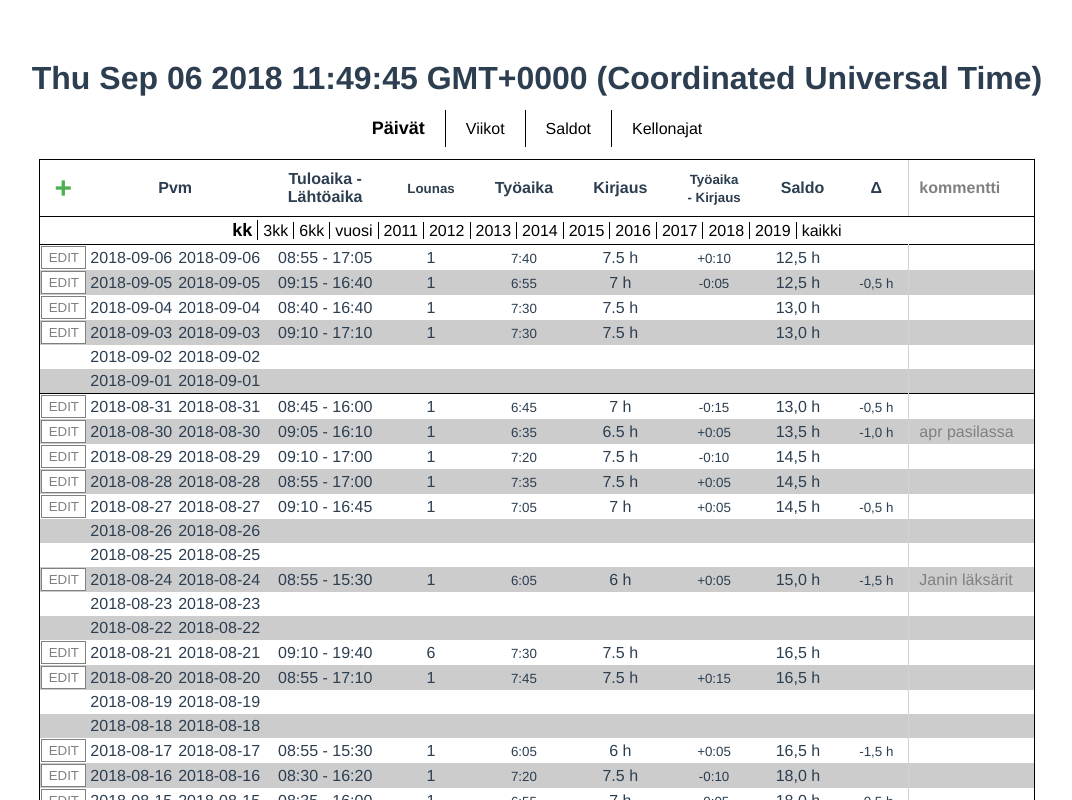
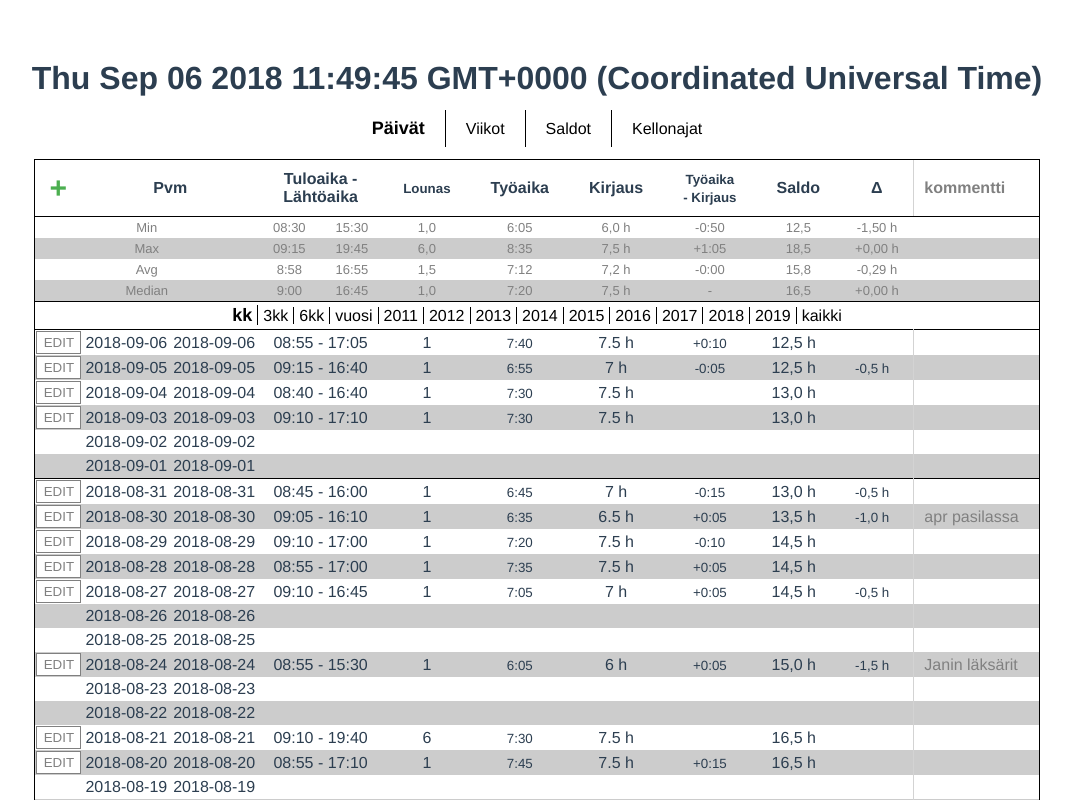
Before and after one commit to tzrissan/tuntikirjanpito, a Vue app: page /#/ in a window 1280 px wide. Shown: the top 800 px of the page, without its empty margins (103-1175 px from the left). Built offline with nearby package versions, Linux system fonts and the light colour scheme.

Commit message:
Tilastoja myös päiväkohtaisesti

```diff
--- /dev/null
+++ b/src/components/PaivaTilastoRivi.vue
@@ -0,0 +1,37 @@
+<template>
+    <tr>
+        <td colspan="3">{{ title }}</td>
+        <td>{{ values.tuloaika }}</td>
+        <td>{{ values.lahtoaika }}</td>
+        <td>{{ values.lounaita | numeral('0.0') }}</td>
+        <td>{{ values.tyoaika | aikavali2UiStr }}</td>
+        <td>{{ values.kirjaus | numeral('0.0') }} h</td>
+        <td>{{ values.kirjausvirheenmuutos | aikavali2UiStr(true) }}</td>
+        <td>{{ values.saldo | numeral('0.0') }}</td>
+        <td>{{ values.saldomuutos | numeral('+0.00') }} h</td>
+        <td></td>
+    </tr>
+</template>
+
+<script>
+
+    export default {
+        name: 'PaivaTilastoRivi',
+        props: {
+            title: String,
+            values: Object
+        }
+    }
+
+</script>
+
+<style scoped>
+    tr {
+        color: grey;
+        font-size: small;
+    }
+    td {
+        padding: 3px 15px;
+        white-space: nowrap;
+    }
+</style>
--- a/src/date-time-util.js
+++ b/src/date-time-util.js
@@ -21,7 +21,7 @@ export function nyt() {
 }
 
 export function formatTimeFromString(time) {
-    if (!time || time.length ===0) {
+    if (!time || time.length === 0) {
         return undefined;
     } else {
         const hour = numeral(time.replace(TIME_REGEX, '$1')).format('00');
@@ -63,6 +63,20 @@ export function aikavaliMinuutteina(alku, loppu, lounaita = 0, oletusarvo = unde
     return (loppuH - alkuH) * 60 + (loppuM - alkuM) - (lounaita * 30);
 }
 
+export function aikavali2UiStr(aikavaliMinuutteina, naytaPlusMerkki = false) {
+    if (_.isNumber(aikavaliMinuutteina) && !_.isNaN(aikavaliMinuutteina)) {
+        const sign = aikavaliMinuutteina < 0 ? '-' : (aikavaliMinuutteina > 0 && naytaPlusMerkki ? '+' : '');
+        const minuutteja = Math.abs(aikavaliMinuutteina);
+        const d = numeral(Math.trunc(minuutteja / (24 * 60))).format('0');
+        const h = numeral(Math.trunc(minuutteja / 60) - (d * 24)).format('00');
+        const m = numeral(Math.trunc(minuutteja % 60)).format('00');
+        const fullText = `${sign}${d}:${h}:${m}`;
+        return fullText.replace(/^([+-]?)0:0?([1-9]?[0-9]:)/, '$1$2').replace(/^0:00$/, '-');
+    } else {
+        return aikavaliMinuutteina;
+    }
+}
+
 export function minuutitKellonaikana(minuuttia = 0) {
     const h = Math.trunc(minuuttia / 60);
     const m = Math.trunc(minuuttia % 60);
@@ -73,8 +87,8 @@ export function kaikkiAikavalit(alku, loppu, step = 'week') {
     const aikavalit = [];
     for (let i = moment(alku).startOf(step); !i.isAfter(loppu); i = i.add(1, step)) {
         aikavalit.push({
-            alku : moment(i).startOf(step),
-            loppu : moment(i).endOf(step),
+            alku: moment(i).startOf(step),
+            loppu: moment(i).endOf(step),
         });
     }
     return aikavalit;
--- a/src/main.js
+++ b/src/main.js
@@ -3,24 +3,13 @@ import App from './App.vue'
 import _ from 'lodash';
 import numeral from 'numeral';
 import router from './router'
+import {aikavali2UiStr} from './date-time-util'
 
 const moment = require('moment');
 require('moment/locale/fi');
 moment.locale('fi');
 
-Vue.filter('aikavali2UiStr', function (aikavaliMinuutteina, naytaPlusMerkki = false) {
-    if (_.isNumber(aikavaliMinuutteina) && !_.isNaN(aikavaliMinuutteina)) {
-        const sign = aikavaliMinuutteina < 0 ? '-' : (aikavaliMinuutteina > 0 && naytaPlusMerkki ? '+' : '');
-        const minuutteja = Math.abs(aikavaliMinuutteina);
-        const d = numeral(Math.trunc(minuutteja / (24 * 60))).format('0');
-        const h = numeral(Math.trunc(minuutteja / 60) - (d * 24)).format('00');
-        const m = numeral(Math.trunc(minuutteja % 60)).format('00');
-        const fullText = `${sign}${d}:${h}:${m}`;
-        return fullText.replace(/^([+-]?)0:0?([1-9]?[0-9]:)/, '$1$2').replace(/^0:00$/, '-');
-    } else {
-        return aikavaliMinuutteina;
-    }
-});
+Vue.filter('aikavali2UiStr', aikavali2UiStr);
 
 Vue.filter("numeral", function (value, format = '0') {
     if (_.isNumber(value) && !_.isNaN(value)) {
@@ -52,7 +41,7 @@ numeral.locale('fi');
 
 
 Vue.config.productionTip = false;
-Vue.use(require('vue-moment'), { moment });
+Vue.use(require('vue-moment'), {moment});
 new Vue({
     router,
     render: h => h(App)
--- a/src/util.js
+++ b/src/util.js
@@ -1,6 +1,8 @@
-export const min = (a, i) => !i || a < i ? a : i;
-export const max = (a, i) => !i || a > i ? a : i;
-export const exists = x => !!x;
+import _ from 'lodash'
+
+export const min = (a, i) => _.isUndefined(i) || a < i ? a : i;
+export const max = (a, i) => _.isUndefined(i) || a > i ? a : i;
+export const exists = x => !_.isUndefined(x);
 export const sum = (a, i) => a + i;
 export const avg = (l = []) => l.length > 0 ? l.reduce(sum, 0) / l.length : undefined;
 export const median = (l = []) => {
--- a/src/views/Paivat.vue
+++ b/src/views/Paivat.vue
@@ -19,7 +19,7 @@
                 <tr>
                     <th class="toiminnot uusi" v-on:click="local.uusi = true; local.editId = undefined;">+</th>
                     <th colspan="2">Pvm</th>
-                    <th>Tuloaika - <br> Lähtöaika</th>
+                    <th colspan="2">Tuloaika - <br> Lähtöaika</th>
                     <th><small>Lounas</small></th>
                     <th>Työaika</th>
                     <th>Kirjaus</th>
@@ -30,11 +30,17 @@
                 </tr>
                 </thead>
                 <tbody>
-                <UusiRivi v-if="local.uusi" v-bind:done="uusiRiviLisatty"></UusiRivi>
+                    <UusiRivi v-if="local.uusi" v-bind:done="uusiRiviLisatty"></UusiRivi>
+                </tbody>
+                <tbody>
+                    <PaivaTilastoRivi title="Min" :values="minValues"/>
+                    <PaivaTilastoRivi title="Max" :values="maxValues"/>
+                    <PaivaTilastoRivi title="Avg" :values="avgValues"/>
+                    <PaivaTilastoRivi title="Median" :values="medianValues"/>
                 </tbody>
                 <tbody>
                 <tr>
-                    <td colspan="11" class="rajoitus">
+                    <td colspan="12" class="rajoitus">
                         <div class="clickable"
                              v-for="sivukoko in sivukoot"
                              v-bind:key="sivukoko.name"
@@ -60,7 +66,7 @@
                     <td  class="pvm">
                         {{ paiva.date | moment("D.M.YYYY") }}
                     </td>
-                    <td  class="tuloJaLahtoajat">
+                    <td colspan="2" class="tuloJaLahtoajat">
                         <div v-for="merkinta in paiva.merkinnat" v-bind:key="merkinta.id">
                             <template v-if="isEditing(paiva)">
                                 <input type="text" class="tuloaika" minlength="3" maxlength="5" v-model="merkinta.tuloaika"/>
@@ -138,12 +144,16 @@
 
 <script>
 
-    import _ from 'lodash';
-    import axios from 'axios';
-    import moment from 'moment';
-    import Tuntikirjanpito from '../data.js';
-    import UusiRivi from "./UusiRivi";
-    import {aikavaliMinuutteina, formatTimeFromString, kaikkiAikavalitTapahtumienValilla, kaikkiAikavalit, nyt} from '../date-time-util';
+    import _ from 'lodash'
+    import axios from 'axios'
+    import moment from 'moment'
+
+    import Tuntikirjanpito from '@/data.js'
+    import {aikavaliMinuutteina, formatTimeFromString, kaikkiAikavalitTapahtumienValilla, kaikkiAikavalit, nyt, aikavali2UiStr} from '@/date-time-util'
+    import {min, max, avg, median, exists} from '@/util'
+
+    import UusiRivi from '@/components/UusiRivi'
+    import PaivaTilastoRivi from '@/components/PaivaTilastoRivi'
 
     function sivukoko(name, alku, loppu) {
         return {name, alku, loppu}
@@ -157,7 +167,7 @@
 
     export default {
         name: 'Paivat',
-        components: {UusiRivi},
+        components: {UusiRivi, PaivaTilastoRivi},
         computed: {
             computedPaivat() {
                 const self = this;
@@ -185,6 +195,78 @@
                             aikavali.alku,
                             moment().isBefore(aikavali.loppu) ? moment() : aikavali.loppu)));
                 return sivukoot;
+            },
+            minValues () {
+                const paivat = this.computedPaivat.map(p => {
+                    return {
+                        tuloaika: p.merkinnat.map(m => m.tuloaika).reduce(min, undefined),
+                        lahtoaika: p.merkinnat.map(m => m.lahtoaika).reduce(max, undefined)
+                    }
+                });
+                return {
+                    tuloaika: paivat.map(p => p.tuloaika).filter(exists).reduce(min, undefined),
+                    lahtoaika: paivat.map(p => p.lahtoaika).filter(exists).reduce(min, undefined),
+                    lounaita: this.computedPaivat.map(p => p.lounaita).filter(exists).reduce(min, undefined),
+                    tyoaika: this.computedPaivat.map(p => p.tyoaika).filter(exists).reduce(min, undefined),
+                    kirjaus: this.computedPaivat.map(p => p.kirjaus).filter(exists).reduce(min, undefined),
+                    kirjausvirheenmuutos: this.computedPaivat.map(p => p.kirjausvirheenmuutos).filter(exists).reduce(min, undefined),
+                    saldo: this.computedPaivat.map(p => p.saldo).filter(exists).reduce(min, undefined),
+                    saldomuutos: (this.computedPaivat.map(p => p.saldomuutos).filter(exists)).reduce(min, 0),
+                }
+            },
+            maxValues () {
+                const paivat = this.computedPaivat.map(p => {
+                    return {
+                        tuloaika: p.merkinnat.map(m => m.tuloaika).reduce(min, undefined),
+                        lahtoaika: p.merkinnat.map(m => m.lahtoaika).reduce(max, undefined)
+                    }
+                });
+                return {
+                    tuloaika: paivat.map(p => p.tuloaika).filter(exists).reduce(max, undefined),
+                    lahtoaika: paivat.map(p => p.lahtoaika).filter(exists).reduce(max, undefined),
+                    lounaita: this.computedPaivat.map(p => p.lounaita).filter(exists).reduce(max, undefined),
+                    tyoaika: this.computedPaivat.map(p => p.tyoaika).filter(exists).reduce(max, undefined),
+                    kirjaus: this.computedPaivat.map(p => p.kirjaus).filter(exists).reduce(max, undefined),
+                    kirjausvirheenmuutos: this.computedPaivat.map(p => p.kirjausvirheenmuutos).filter(exists).reduce(max, undefined),
+                    saldo: this.computedPaivat.map(p => p.saldo).filter(exists).reduce(max, undefined),
+                    saldomuutos: (this.computedPaivat.map(p => p.saldomuutos).filter(exists)).reduce(max, 0),
+                }
+            },
+            avgValues () {
+                const paivat = this.computedPaivat.map(p => {
+                    return {
+                        tuloaika: p.merkinnat.map(m => m.tuloaika).reduce(min, undefined),
+                        lahtoaika: p.merkinnat.map(m => m.lahtoaika).reduce(max, undefined)
+                    }
+                });
+                return {
+                    tuloaika: aikavali2UiStr(avg(paivat.map(p => p.tuloaika).filter(exists).map(a => aikavaliMinuutteina('00.00', a)).filter(exists))),
+                    lahtoaika: aikavali2UiStr(avg(paivat.map(p => p.lahtoaika).filter(exists).map(a => aikavaliMinuutteina('00.00', a)).filter(exists))),
+                    lounaita: avg(this.computedPaivat.map(p => p.lounaita).filter(exists)),
+                    tyoaika: avg(this.computedPaivat.map(p => p.tyoaika).filter(exists)),
+                    kirjaus: avg(this.computedPaivat.map(p => p.kirjaus).filter(exists)),
+                    kirjausvirheenmuutos: avg(this.computedPaivat.map(p => p.kirjausvirheenmuutos).filter(exists)),
+                    saldo: avg(this.computedPaivat.map(p => p.saldo).filter(exists)),
+                    saldomuutos: avg(this.computedPaivat.map(p => p.saldomuutos).filter(exists)),
+                }
+            },
+            medianValues () {
+                const paivat = this.computedPaivat.map(p => {
+                    return {
+                        tuloaika: p.merkinnat.map(m => m.tuloaika).reduce(min, undefined),
+                        lahtoaika: p.merkinnat.map(m => m.lahtoaika).reduce(max, undefined)
+                    }
+                });
+                return {
+                    tuloaika: aikavali2UiStr(median(paivat.map(p => p.tuloaika).filter(exists).map(a => aikavaliMinuutteina('00.00', a)).filter(exists))),
+                    lahtoaika: aikavali2UiStr(median(paivat.map(p => p.lahtoaika).filter(exists).map(a => aikavaliMinuutteina('00.00', a)).filter(exists))),
+                    lounaita: median(this.computedPaivat.map(p => p.lounaita).filter(exists)),
+                    tyoaika: median(this.computedPaivat.map(p => p.tyoaika).filter(exists)),
+                    kirjaus: median(this.computedPaivat.map(p => p.kirjaus).filter(exists)),
+                    kirjausvirheenmuutos: median(this.computedPaivat.map(p => p.kirjausvirheenmuutos).filter(exists)),
+                    saldo: median(this.computedPaivat.map(p => p.saldo).filter(exists)),
+                    saldomuutos: median(this.computedPaivat.map(p => p.saldomuutos).filter(exists)),
+                }
             }
         },
         methods: {
```
Also changed, not shown: src/components/UusiRivi.vue (renamed from src/views/UusiRivi.vue).
